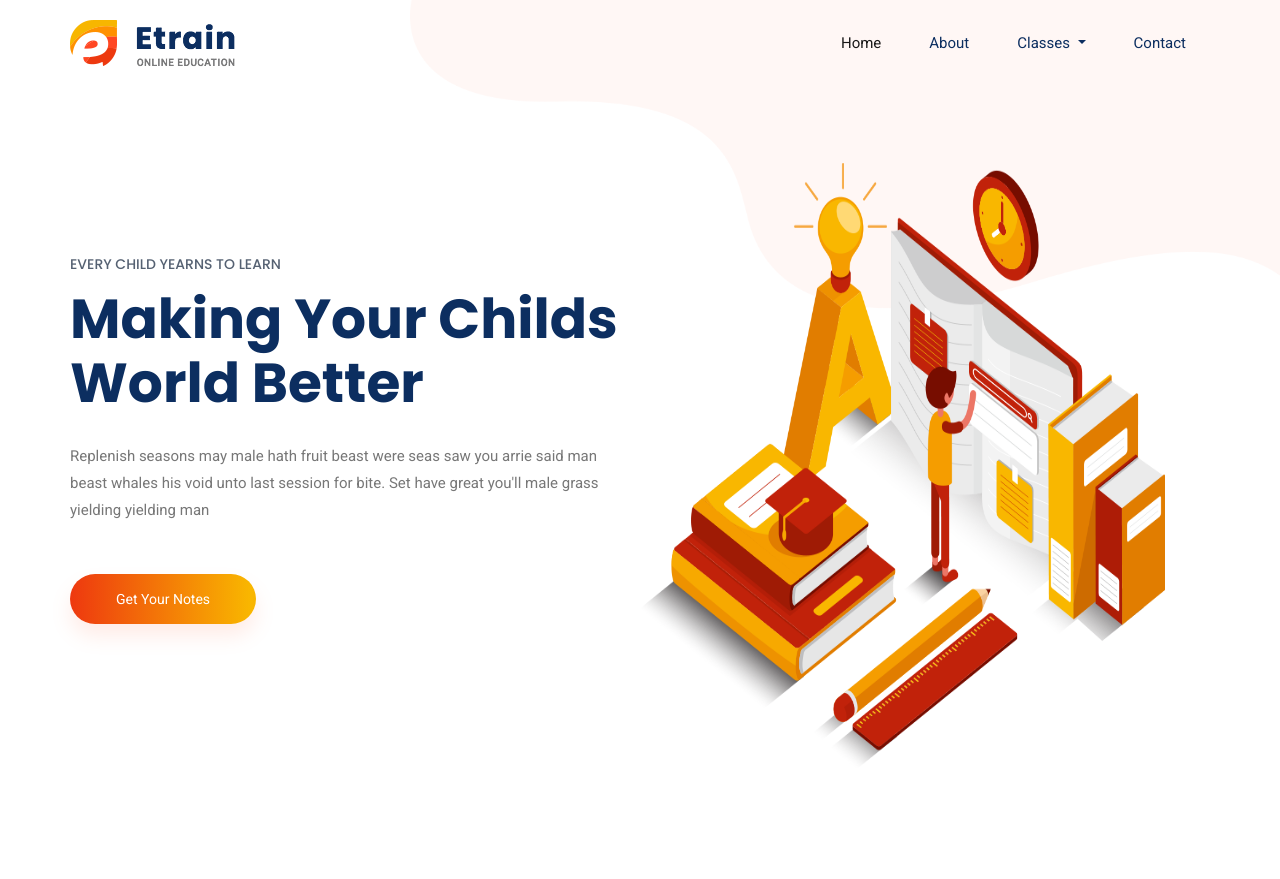
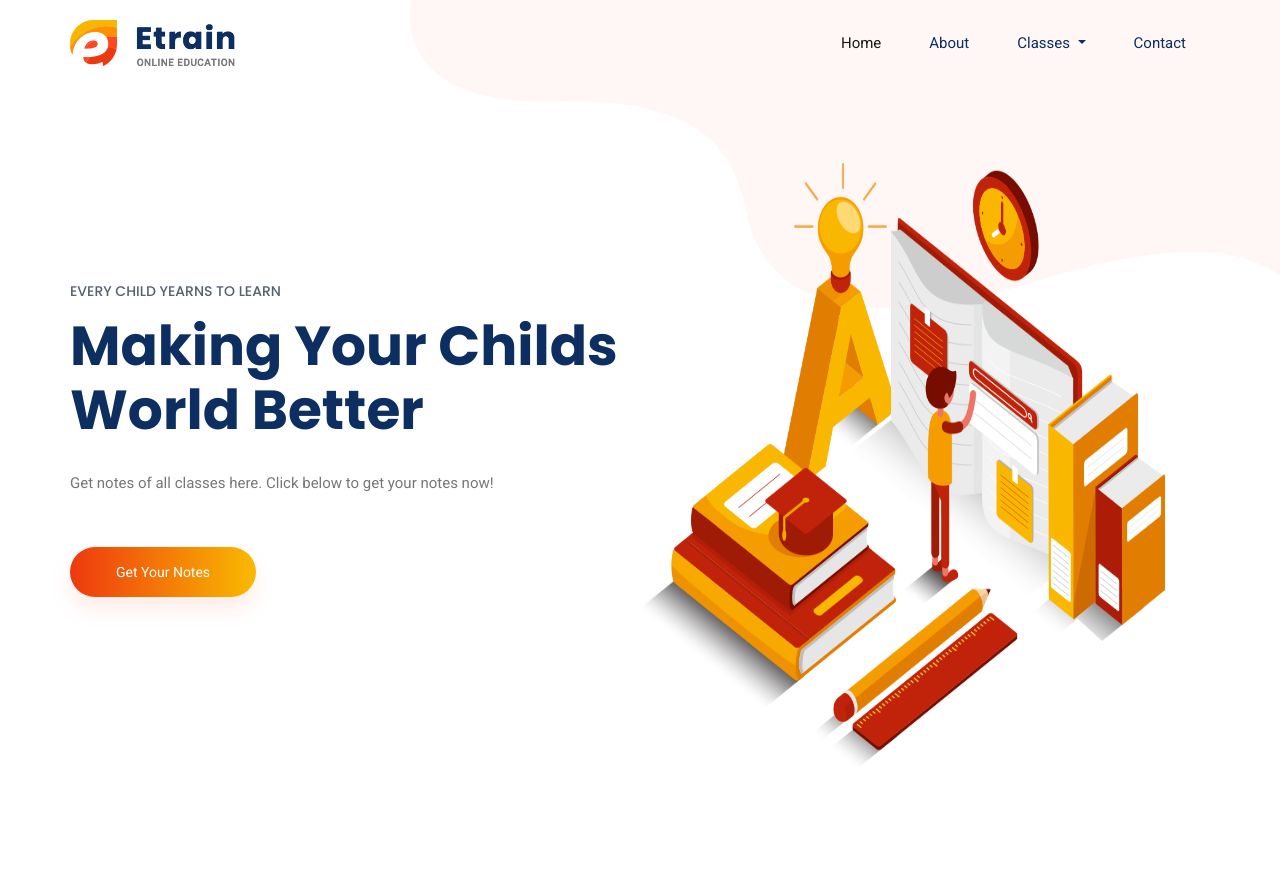
Before and after one commit to baljeetjangra/E-Learning, a Django app: page / in a window 1280 px wide. Shown: the top 879 px of the page. Run offline with Django 3.2, Linux system fonts and the light colour scheme; data comes from the database, SQL or seed files in the repository; some libraries are stand-ins or nearby versions.

Commit message:
make changes for  heroku

```diff
--- a/elearning/settings.py
+++ b/elearning/settings.py
@@ -23,9 +23,9 @@ BASE_DIR = Path(__file__).resolve().parent.parent
 SECRET_KEY = '(it_%4g*9nvxg*-awibd9@hido(yi(f&0-*h!to*8nuj#*fz0d'
 
 # SECURITY WARNING: don't run with debug turned on in production!
-DEBUG = True
+DEBUG = False
 
-ALLOWED_HOSTS = []
+ALLOWED_HOSTS = ['127.0.0.1', ]
 
 
 # Application definition
@@ -49,6 +49,7 @@ INSTALLED_APPS = [
 
 MIDDLEWARE = [
     'django.middleware.security.SecurityMiddleware',
+    'whitenoise.middleware.WhiteNoiseMiddleware',
     'django.contrib.sessions.middleware.SessionMiddleware',
     'django.middleware.common.CommonMiddleware',
     'django.middleware.csrf.CsrfViewMiddleware',
--- a/elearning/urls.py
+++ b/elearning/urls.py
@@ -3,6 +3,8 @@ from django.contrib import admin
 from django.urls import path, include
 from django.conf.urls.static import static
 from django.conf import settings
+from django.views.static import serve
+from django.conf.urls import url
 
 
 admin.site.site_header = "Rishabh Notes"
@@ -13,6 +15,8 @@ urlpatterns = [
     path('admin/', admin.site.urls),
     path('accounts/', include('allauth.urls')),
     path('', include('standard.urls')),
+    url(r'^media/(?P<path>.*)$', serve,{'document_root': settings.MEDIA_ROOT}),
+    url(r'^static/(?P<path>.*)$', serve,{'document_root': settings.STATIC_ROOT}),
 ]
 
 if settings.DEBUG:
--- a/templates/standard/chapter.html
+++ b/templates/standard/chapter.html
@@ -41,7 +41,7 @@
                     <div class="single_special_cource">
                         <!-- <img src="img/special_cource_1.png" class="special_img" alt=""> -->
                         <div class="special_cource_text">
-                            <a href="{{object.slug}}" class="btn_4">{{object.chapter_no}}</a>
+                            <a href="{{object.upload_file.url}}" class="btn_4">{{object.chapter_no}}</a>
                             <h4>Free</h4>
                             <a href="{{object.upload_file.url}}">
                                 <h3>{{object.chapter_name}}</h3>
--- a/templates/standard/index.html
+++ b/templates/standard/index.html
@@ -17,9 +17,7 @@
                             <h5>Every child yearns to learn</h5>
                             <h1>Making Your Childs
                                 World Better</h1>
-                                <p>Replenish seasons may male hath fruit beast were seas saw you arrie said man beast whales
-                                    his void unto last session for bite. Set have great you'll male grass yielding yielding
-                                    man</p>
+                                <p>Get notes of all classes here. Click below to get your notes now!</p>
                                     <a href="classes/" class="btn_1">Get Your Notes</a>
                                     <!-- <a href="#" class="btn_2">View Course </a> -->
                         </div>
```
Also changed, not shown: requirements.txt (added, +25 -0 lines), 3 other files.
